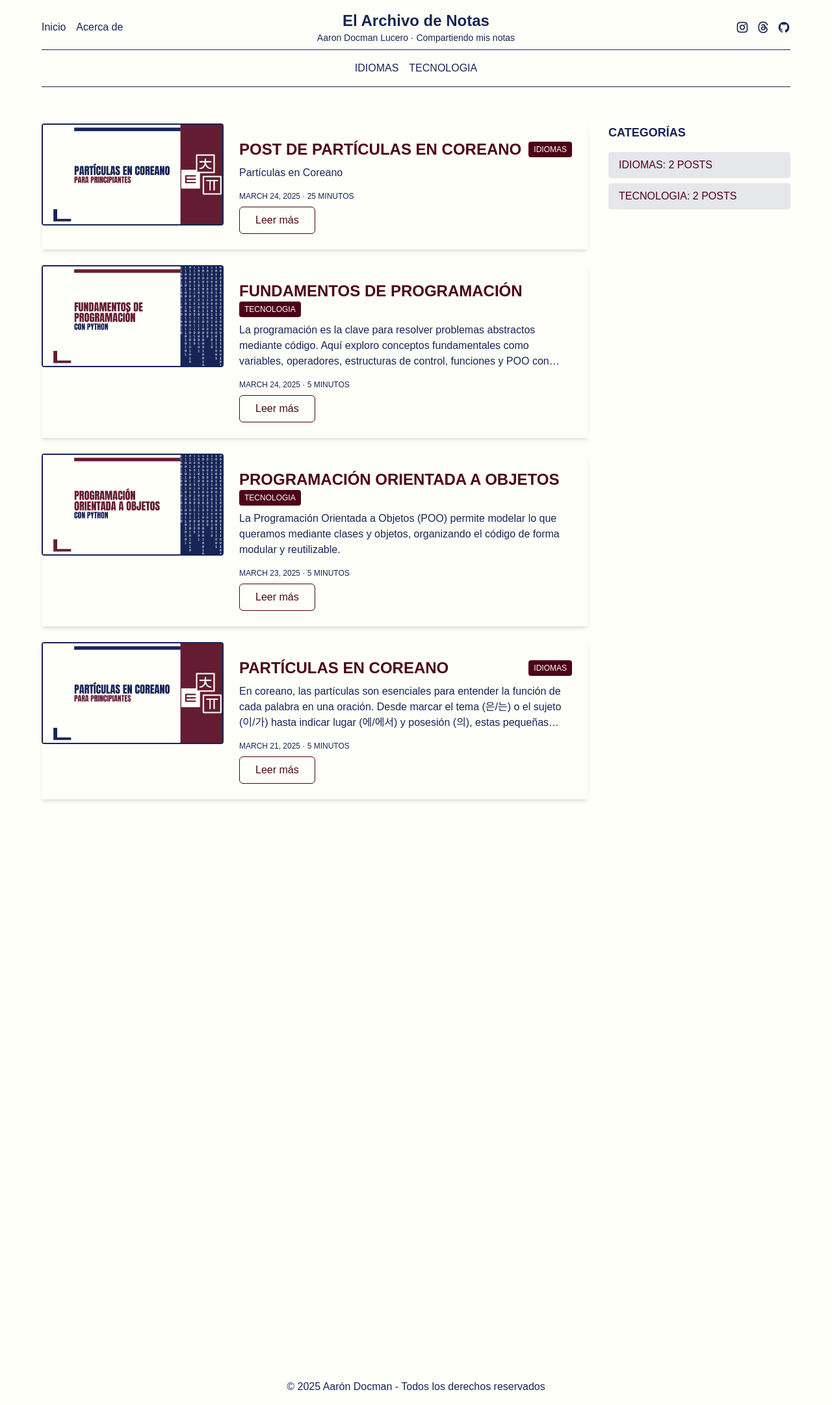
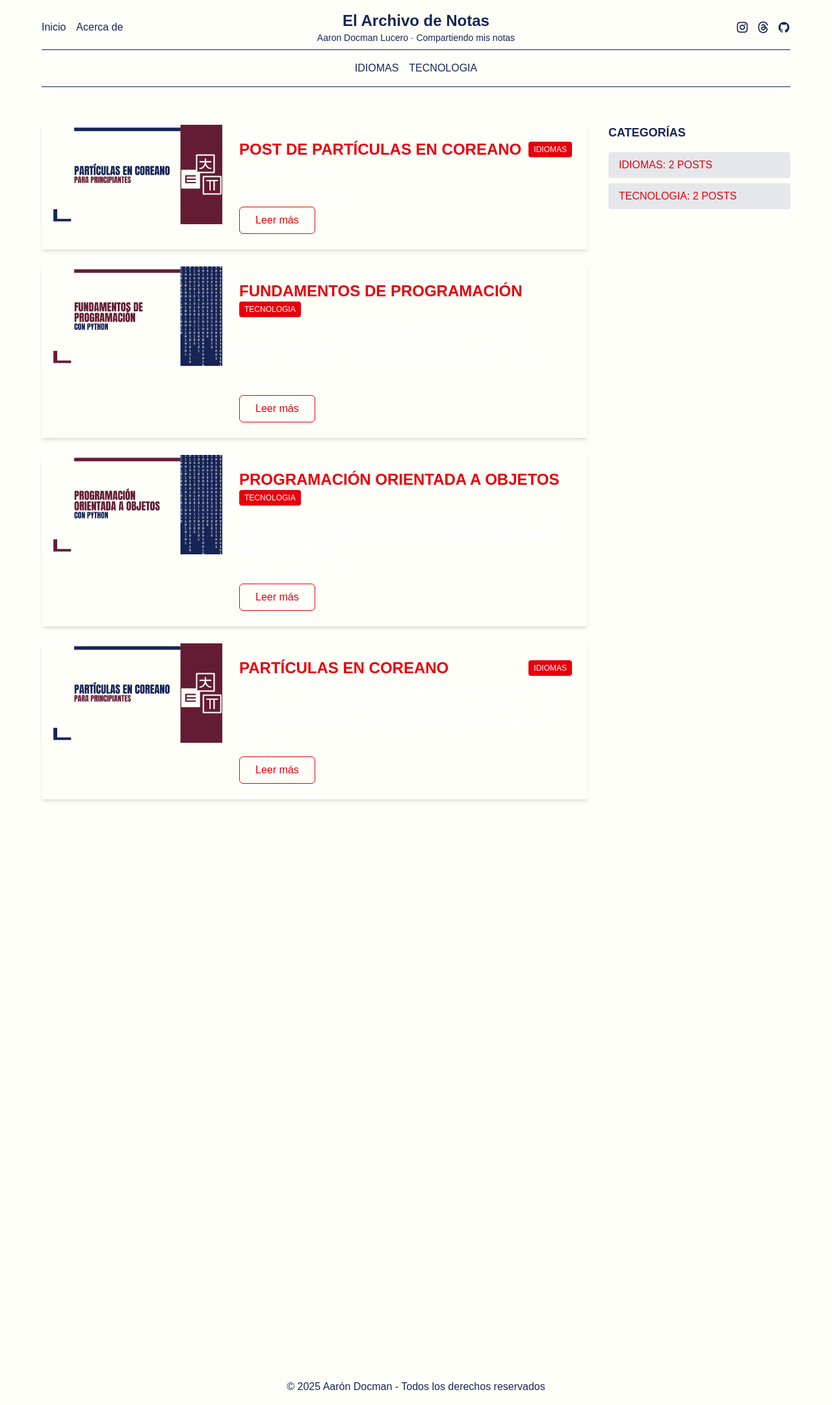
Before and after one commit to adocman/adocman.github.io, a Jekyll site: the page built from index.markdown, in a window 1280 px wide. Shown: the whole page at 65% size. Built offline with Jekyll 4.4.1, drawn with Linux system fonts in a browser that asks for light colours; nearby versions of some CDN libraries.

Commit message:
colores actualizados 1

```diff
--- a/_layouts/categories.html
+++ b/_layouts/categories.html
@@ -8,7 +8,7 @@
   <link href="https://cdn.jsdelivr.net/npm/remixicon@4.6.0/fonts/remixicon.min.css" rel="stylesheet">
   <link rel="stylesheet" href="{{ "/assets/css/main.css" | relative_url }}">
 </head>
-<body class="bg-white text-rose-950">
+<body class="bg-black text-red-600">
   {% include header.html %}
 
   <main class="py-8">
@@ -18,7 +18,7 @@
       <!-- Listado de categorías -->
       <ul class="grid grid-cols-2 md:grid-cols-3 gap-4">
         {% for category in site.categories %}
-          <li class="bg-rose-950 text-white p-4 rounded-md text-center">
+          <li class="bg-red-600 text-white p-4 rounded-md text-center">
             <a href="{{ "/categorias/" | relative_url }}{{ category[0] | slugify }}/" class="text-lg font-bold hover:underline">
               {{ category[0] | capitalize }} ({{ category[1] | size }})
             </a>
--- a/_layouts/home.html
+++ b/_layouts/home.html
@@ -10,7 +10,7 @@
   <!-- Main.css -->
   <link rel="stylesheet" href="{{ "/assets/css/main.css" | relative_url }}">
 </head>
-<body class="text-rose-950">
+<body class="text-red-600">
   {% include header.html %}
 
   <main class="py-8">
@@ -25,7 +25,7 @@
               <!-- Imagen con enlace (1/3) -->
               {% if post.image %}
               <a href="{{ post.url }}" class="w-full md:w-1/3 block">
-                <div class="w-full aspect-[16/9] border-2 border-blue-950 rounded">
+                <div class="w-full aspect-[16/9] border-2 border-white rounded">
                   <img src="{{ post.image | relative_url }}" alt="{{ post.title }}" class="w-full h-full object-cover">
                 </div>
               </a>
@@ -35,14 +35,14 @@
               <div class="w-full md:w-2/3 p-6 flex flex-col justify-between">
                 <!-- Título y Categorías -->
                 <div class="flex flex-wrap justify-between items-center mb-2">
-                  <h2 class="text-2xl font-bold flex-grow uppercase text-rose-950">
-                    <a href="{{ post.url }}" class="hover:text-blue-950">{{ post.title }}</a>
+                  <h2 class="text-2xl font-bold flex-grow uppercase text-red-600">
+                    <a href="{{ post.url }}" class="hover:text-white">{{ post.title }}</a>
                   </h2>
                   {% if post.categories %}
                     <div class="flex flex-wrap gap-2 uppercase">
                       {% for cat in post.categories %}
                         <a href="/categorias/{{ cat | slugify }}/"
-                           class="bg-rose-950 text-white text-xs px-2 py-1 rounded hover:bg-blue-950">
+                           class="bg-red-600 text-white text-xs px-2 py-1 rounded hover:bg-black">
                           {{ cat }}
                         </a>
                       {% endfor %}
@@ -52,18 +52,18 @@
 
                 <!-- Excerpt con límite de líneas -->
                 {% if post.excerpt %}
-                  <p class="text-blue-950 mb-4 line-clamp-2 md:line-clamp-3">
+                  <p class="text-white mb-4 line-clamp-2 md:line-clamp-3">
                     {{ post.excerpt }}
                   </p>
                 {% endif %}
 
                 <!-- Fecha y tiempo de lectura -->
-                <p class="text-blue-950 text-xs md:mb-2 order-2 md:order-none uppercase">
+                <p class="text-white text-xs md:mb-2 order-2 md:order-none uppercase">
                   {{ post.date | date: "%B %d, %Y" }} &middot; {{ post.reading_time }}
                 </p>
 
                 <!-- Botón "Leer más" solo en desktop -->
-                <a href="{{ post.url }}" class="border border-rose-950 text-rose-950 text-center py-2 px-6 rounded-md hover:bg-blue-950 hover:text-white transition w-fit self-start hidden md:inline-block">
+                <a href="{{ post.url }}" class="border border-red-600 text-red-600 text-center py-2 px-6 rounded-md hover:bg-black hover:text-white transition w-fit self-start hidden md:inline-block">
                   Leer más
                 </a>
               </div>
@@ -79,7 +79,7 @@
           {% for category in site.categories %}
             <li>
               <a href="/categorias/{{ category[0] | slugify }}/"
-                class="block py-2 px-4 bg-gray-200 hover:bg-gray-300 rounded text-rose-950">
+                class="block py-2 px-4 bg-gray-200 hover:bg-gray-300 rounded text-red-600">
                 {{ category[0] }}: {{ category[1] | size }} posts
               </a>
             </li>
```
Also changed, not shown: _layouts/category.html (+8 -8 lines), _layouts/post.html (+5 -5 lines).
